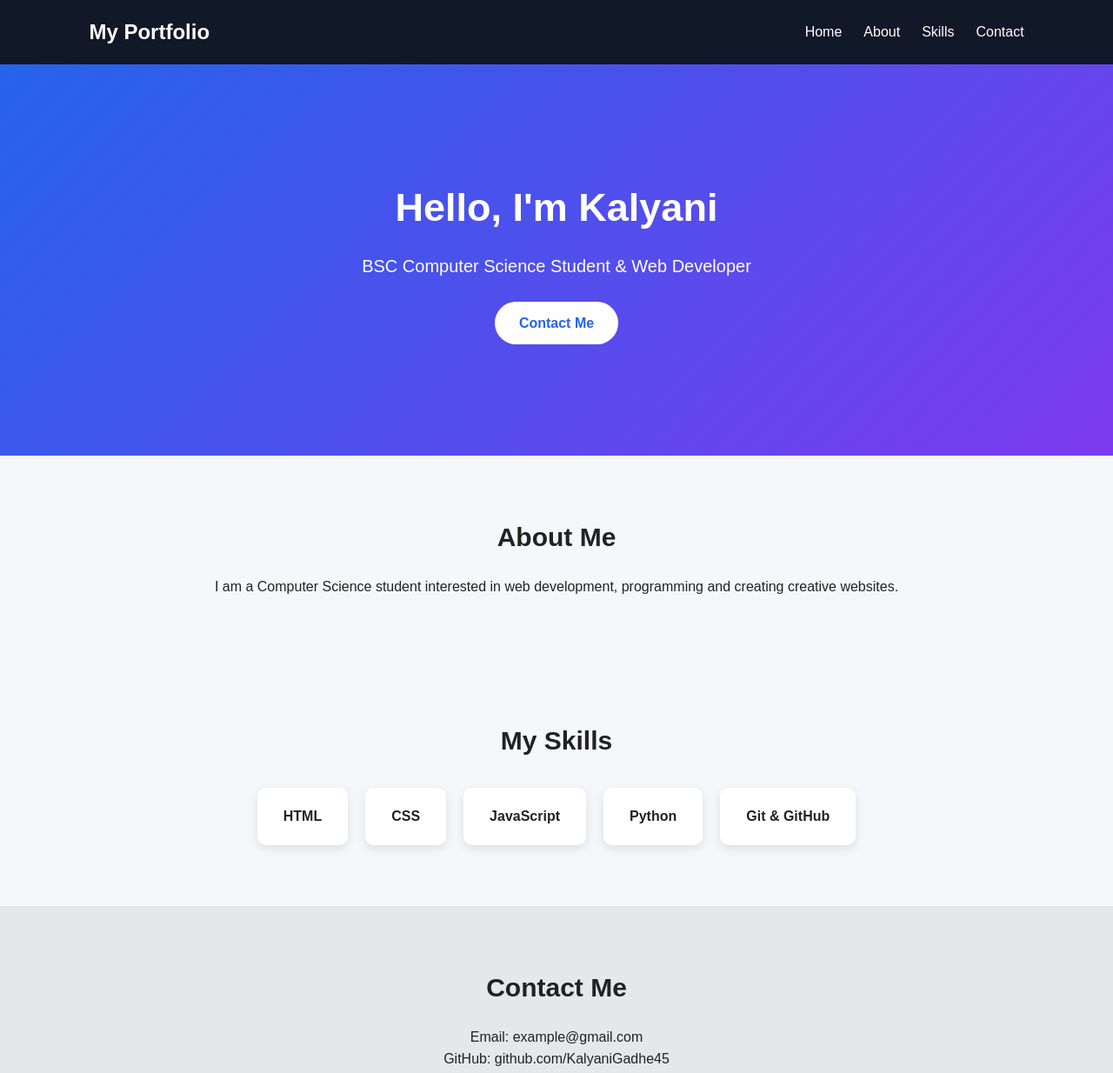
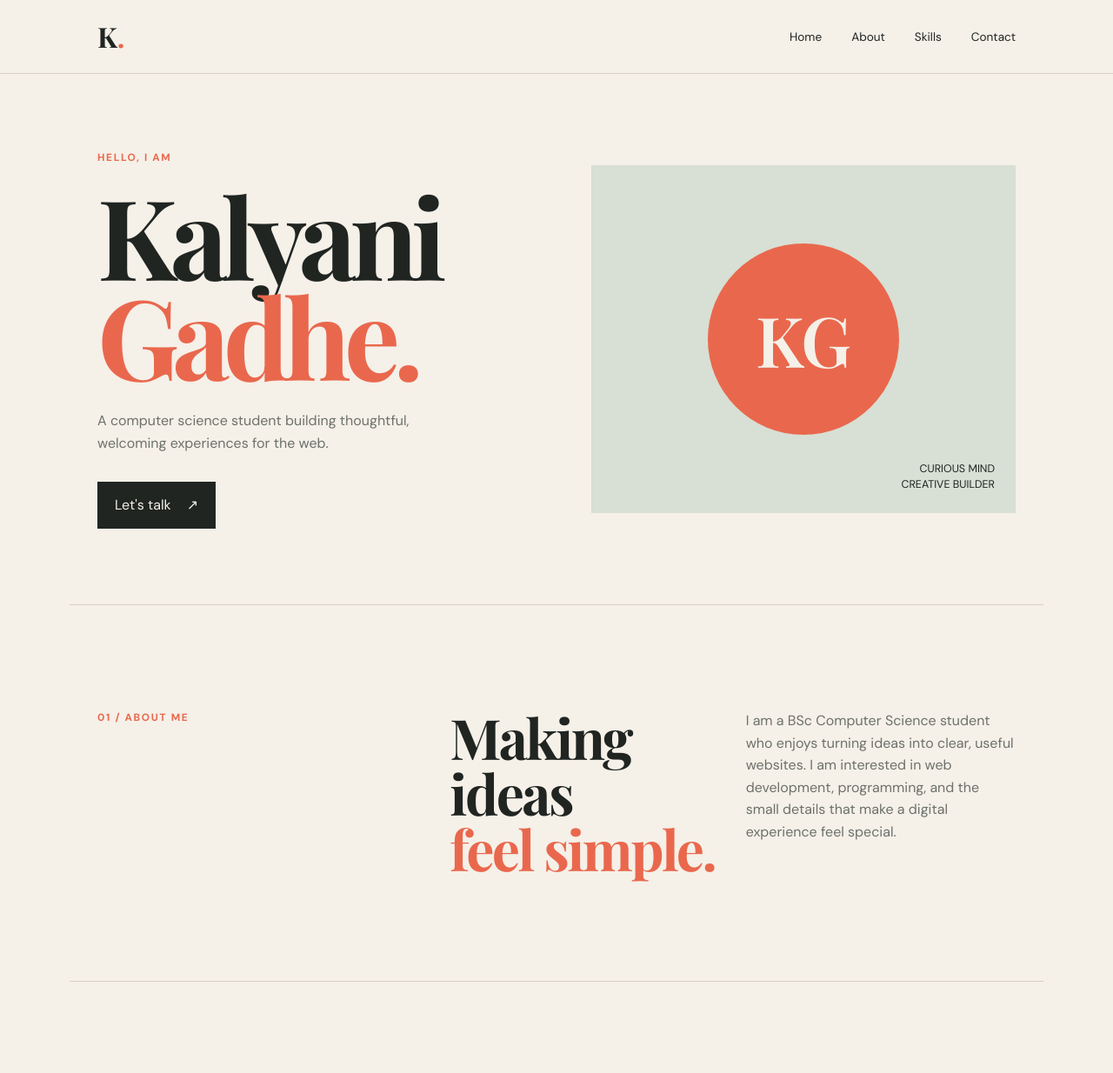
Before and after one commit to KalyaniGadhe45/personal-website, a plain HTML site: page index.html in a window 1280 px wide. Shown: the top 1234 px of the page at 87% size. Drawn offline with nearby package versions, Linux system fonts and the light colour scheme.

Commit message:
complete website

```diff
--- a/index.html
+++ b/index.html
@@ -1,20 +1,21 @@
 <!DOCTYPE html>
-<html>
+<html lang="en">
 
 <head>
-
-    <title>My Portfolio</title>
-
+    <meta charset="UTF-8">
+    <meta name="viewport" content="width=device-width, initial-scale=1.0">
+    <title>Kalyani | Web Developer</title>
+    <link rel="preconnect" href="https://fonts.googleapis.com">
+    <link rel="preconnect" href="https://fonts.gstatic.com" crossorigin>
+    <link href="https://fonts.googleapis.com/css2?family=DM+Sans:wght@400;500;700&family=Playfair+Display:wght@600;700&display=swap" rel="stylesheet">
     <link rel="stylesheet" href="style.css">
 </head>
 
 <body>
-
-    <header>
-        <nav>
-            <h2>My Portfolio</h2>
-
-            <ul>
+    <header class="site-header">
+        <nav class="nav container" aria-label="Main navigation">
+            <a class="logo" href="#home">K<span>.</span></a>
+            <ul class="nav-links">
                 <li><a href="#home">Home</a></li>
                 <li><a href="#about">About</a></li>
                 <li><a href="#skills">Skills</a></li>
@@ -23,66 +24,55 @@
         </nav>
     </header>
 
+    <main>
+        <section id="home" class="hero container">
+            <div class="hero-copy">
+                <p class="eyebrow">Hello, I am</p>
+                <h1>Kalyani<br><em>Gadhe.</em></h1>
+                <p class="intro">A computer science student building thoughtful, welcoming experiences for the web.</p>
+                <a href="#contact" class="button">Let's talk <span aria-hidden="true">↗</span></a>
+            </div>
+            <div class="hero-art" aria-label="Decorative portrait placeholder">
+                <div class="portrait">KG</div>
+                <p class="art-note">Curious mind<br>Creative builder</p>
+            </div>
+        </section>
 
-    <section id="home" class="hero">
+        <section id="about" class="content-section about container">
+            <p class="section-label">01 / About me</p>
+            <div>
+                <h2>Making ideas<br><em>feel simple.</em></h2>
+                <p>I am a BSc Computer Science student who enjoys turning ideas into clear, useful websites. I am interested in web development, programming, and the small details that make a digital experience feel special.</p>
+            </div>
+        </section>
 
-        <div>
-            <h1>Hello, I'm Kalyani </h1>
+        <section id="skills" class="content-section skills container">
+            <p class="section-label">02 / What I use</p>
+            <div class="skills-content">
+                <h2>A growing<br><em>toolkit.</em></h2>
+                <div class="skills-list">
+                    <div class="skill"><span>01</span> HTML & CSS</div>
+                    <div class="skill"><span>02</span> JavaScript</div>
+                    <div class="skill"><span>03</span> Python</div>
+                    <div class="skill"><span>04</span> Git & GitHub</div>
+                </div>
+            </div>
+        </section>
 
-            <p>
-                BSC Computer Science Student & Web Developer
-            </p>
+        <section id="contact" class="contact-section">
+            <div class="container contact-content">
+                <p class="section-label">03 / Get in touch</p>
+                <h2>Have an idea?<br><em>Let's make it real.</em></h2>
+                <a class="contact-link" href="mailto:example@gmail.com">example@gmail.com <span aria-hidden="true">↗</span></a>
+                <a class="github-link" href="https://github.com/KalyaniGadhe45">github.com/KalyaniGadhe45</a>
+            </div>
+        </section>
+    </main>
 
-            <a href="#contact" class="btn">Contact Me</a>
-        </div>
-
-    </section>
-
-
-    <section id="about">
-
-        <h2>About Me</h2>
-
-        <p>
-            I am a Computer Science student interested in web development, programming and creating creative websites.
-        </p>
-
-    </section>
-
-
-    <section id="skills">
-
-        <h2>My Skills</h2>
-
-        <div class="skills-container">
-
-            <div class="skill">HTML</div>
-            <div class="skill">CSS</div>
-            <div class="skill">JavaScript</div>
-            <div class="skill">Python</div>
-            <div class="skill">Git & GitHub</div>
-
-        </div>
-
-    </section>
-
-
-    <section id="contact">
-
-        <h2>Contact Me</h2>
-
-        <p>Email: example@gmail.com</p>
-        <p>GitHub: github.com/KalyaniGadhe45</p>
-
-    </section>
-
-
-    <footer>
-
-        <p>© 2026 My Portfolio. All Rights Reserved.</p>
-
+    <footer class="footer">
+        <p>© 2026 Kalyani Gadhe</p>
+        <p>Designed & built with care.</p>
     </footer>
-
 </body>
 
 </html>
--- a/style.css
+++ b/style.css
@@ -1,127 +1,301 @@
+:root {
+    --paper: #f5f0e8;
+    --ink: #202522;
+    --muted: #6d716b;
+    --coral: #e9684d;
+    --line: #d8d0c3;
+}
+
 * {
+    box-sizing: border-box;
     margin: 0;
     padding: 0;
-    box-sizing: border-box;
+}
+
+html {
+    scroll-behavior: smooth;
 }
 
 body {
-    font-family: Arial, sans-serif;
+    background: var(--paper);
+    color: var(--ink);
+    font-family: "DM Sans", sans-serif;
     line-height: 1.6;
-    background: #f5f7fb;
-    color: #222;
 }
 
-header {
-    background: #111827;
-    padding: 18px 8%;
+.container {
+    margin: 0 auto;
+    max-width: 1120px;
+    padding-left: 32px;
+    padding-right: 32px;
 }
 
-nav {
+.site-header {
+    border-bottom: 1px solid var(--line);
+}
+
+.nav {
+    align-items: center;
     display: flex;
     justify-content: space-between;
-    align-items: center;
+    min-height: 84px;
 }
 
-nav h2 {
-    color: white;
+.logo {
+    color: var(--ink);
+    font-family: "Playfair Display", serif;
+    font-size: 2rem;
+    font-weight: 700;
+    text-decoration: none;
 }
 
-nav ul {
+.logo span,
+em {
+    color: var(--coral);
+    font-style: normal;
+}
+
+.nav-links {
     display: flex;
+    gap: 34px;
     list-style: none;
+}
+
+.nav-links a {
+    color: var(--ink);
+    font-size: .85rem;
+    text-decoration: none;
+}
+
+.nav-links a:hover,
+.github-link:hover {
+    color: var(--coral);
+}
+
+.hero {
+    align-items: center;
+    display: grid;
+    gap: 80px;
+    grid-template-columns: 1fr 1fr;
+    min-height: 610px;
+}
+
+.eyebrow,
+.section-label {
+    color: var(--coral);
+    font-size: .74rem;
+    font-weight: 700;
+    letter-spacing: .14em;
+    text-transform: uppercase;
+}
+
+.hero h1 {
+    font-family: "Playfair Display", serif;
+    font-size: clamp(4.5rem, 10vw, 8rem);
+    letter-spacing: -.06em;
+    line-height: .9;
+    margin: 22px 0 28px;
+}
+
+.intro {
+    color: var(--muted);
+    max-width: 370px;
+}
+
+.button {
+    background: var(--ink);
+    color: var(--paper);
+    display: inline-flex;
+    gap: 18px;
+    margin-top: 32px;
+    padding: 14px 20px;
+    text-decoration: none;
+    transition: background .2s ease, transform .2s ease;
+}
+
+.button:hover {
+    background: var(--coral);
+    transform: translateY(-3px);
+}
+
+.hero-art {
+    align-items: center;
+    background: #d8dfd4;
+    display: flex;
+    height: 400px;
+    justify-content: center;
+    position: relative;
+}
+
+.portrait {
+    align-items: center;
+    background: var(--coral);
+    border-radius: 50%;
+    color: var(--paper);
+    display: flex;
+    font-family: "Playfair Display", serif;
+    font-size: 5rem;
+    height: 220px;
+    justify-content: center;
+    width: 220px;
+}
+
+.art-note {
+    bottom: 24px;
+    font-size: .78rem;
+    line-height: 1.4;
+    position: absolute;
+    right: 24px;
+    text-align: right;
+    text-transform: uppercase;
+}
+
+.content-section {
+    border-top: 1px solid var(--line);
+    display: grid;
+    gap: 80px;
+    grid-template-columns: 1fr 2fr;
+    padding-bottom: 120px;
+    padding-top: 120px;
+}
+
+.content-section h2,
+.contact-section h2 {
+    font-family: "Playfair Display", serif;
+    font-size: clamp(2.7rem, 5vw, 4.6rem);
+    letter-spacing: -.04em;
+    line-height: 1;
+}
+
+.about div {
+    display: grid;
+    gap: 30px;
+    grid-template-columns: 1fr 1fr;
+}
+
+.about div p {
+    color: var(--muted);
+    max-width: 320px;
+}
+
+.skills-content {
+    display: grid;
+    gap: 70px;
+    grid-template-columns: 1fr 1fr;
+}
+
+.skills-list {
+    border-top: 1px solid var(--line);
+}
+
+.skill {
+    border-bottom: 1px solid var(--line);
+    display: flex;
+    font-weight: 500;
+    justify-content: space-between;
+    padding: 17px 0;
+}
+
+.skill span {
+    color: var(--coral);
+    font-size: .75rem;
+}
+
+.contact-section {
+    background: var(--ink);
+    color: var(--paper);
+    padding: 110px 0 120px;
+}
+
+.contact-content {
+    display: grid;
     gap: 25px;
 }
 
-nav ul li a {
-    color: white;
+.contact-section .section-label {
+    color: #f29a83;
+}
+
+.contact-link {
+    color: var(--paper);
+    font-family: "Playfair Display", serif;
+    font-size: clamp(1.7rem, 4vw, 3.2rem);
     text-decoration: none;
 }
 
-nav ul li a:hover {
-    color: #60a5fa;
+.contact-link span {
+    color: var(--coral);
 }
 
-.hero {
-    min-height: 450px;
-    display: flex;
-    justify-content: center;
-    align-items: center;
-    text-align: center;
-    background: linear-gradient(135deg, #2563eb, #7c3aed);
-    color: white;
+.github-link {
+    color: #b4b9b2;
+    font-size: .9rem;
+    text-decoration: none;
 }
 
-.hero h1 {
-    font-size: 45px;
-    margin-bottom: 15px;
+.footer {
+    display: flex;
+    font-size: .72rem;
+    justify-content: space-between;
+    padding: 25px max(32px, calc((100% - 1056px) / 2));
 }
 
-.hero p {
-    font-size: 20px;
-    margin-bottom: 25px;
-}
-
-.btn {
-    display: inline-block;
-    background: white;
-    color: #2563eb;
-    padding: 12px 28px;
-    border-radius: 25px;
-    text-decoration: none;
-    font-weight: bold;
-}
-
-section {
-    padding: 70px 10%;
-    text-align: center;
-}
-
-section h2 {
-    font-size: 30px;
-    margin-bottom: 20px;
-}
-
-.skills-container {
-    display: flex;
-    justify-content: center;
-    flex-wrap: wrap;
-    gap: 20px;
-    margin-top: 30px;
-}
-
-.skill {
-    background: white;
-    padding: 20px 30px;
-    border-radius: 10px;
-    box-shadow: 0 4px 12px rgba(0, 0, 0, 0.1);
-    font-weight: bold;
-}
-
-#contact {
-    background: #e5e7eb;
-}
-
-footer {
-    background: #111827;
-    color: white;
-    text-align: center;
-    padding: 20px;
-}
-
-@media (max-width: 768px) {
-    nav {
+@media (max-width: 700px) {
+    .container {
+        padding-left: 22px;
+        padding-right: 22px;
+    }
+    .nav {
+        align-items: flex-start;
         flex-direction: column;
-        gap: 15px;
+        gap: 12px;
+        padding-bottom: 20px;
+        padding-top: 20px;
     }
-    nav ul {
-        gap: 12px;
-        flex-wrap: wrap;
-        justify-content: center;
+    .nav-links {
+        gap: 18px;
     }
-    .hero h1 {
-        font-size: 32px;
+    .hero {
+        gap: 45px;
+        grid-template-columns: 1fr;
+        min-height: auto;
+        padding-bottom: 80px;
+        padding-top: 80px;
     }
-    .hero p {
-        font-size: 17px;
+    .hero-art {
+        height: 280px;
+    }
+    .portrait {
+        font-size: 3.5rem;
+        height: 160px;
+        width: 160px;
+    }
+    .content-section {
+        display: block;
+        padding-bottom: 75px;
+        padding-top: 75px;
+    }
+    .content-section .section-label {
+        margin-bottom: 35px;
+    }
+    .about div,
+    .skills-content {
+        display: block;
+    }
+    .about div p {
+        margin-top: 30px;
+    }
+    .skills-list {
+        margin-top: 40px;
+    }
+    .contact-section {
+        padding-bottom: 85px;
+        padding-top: 85px;
+    }
+    .footer {
+        flex-direction: column;
+        gap: 8px;
+        padding-left: 22px;
+        padding-right: 22px;
     }
 }
```
